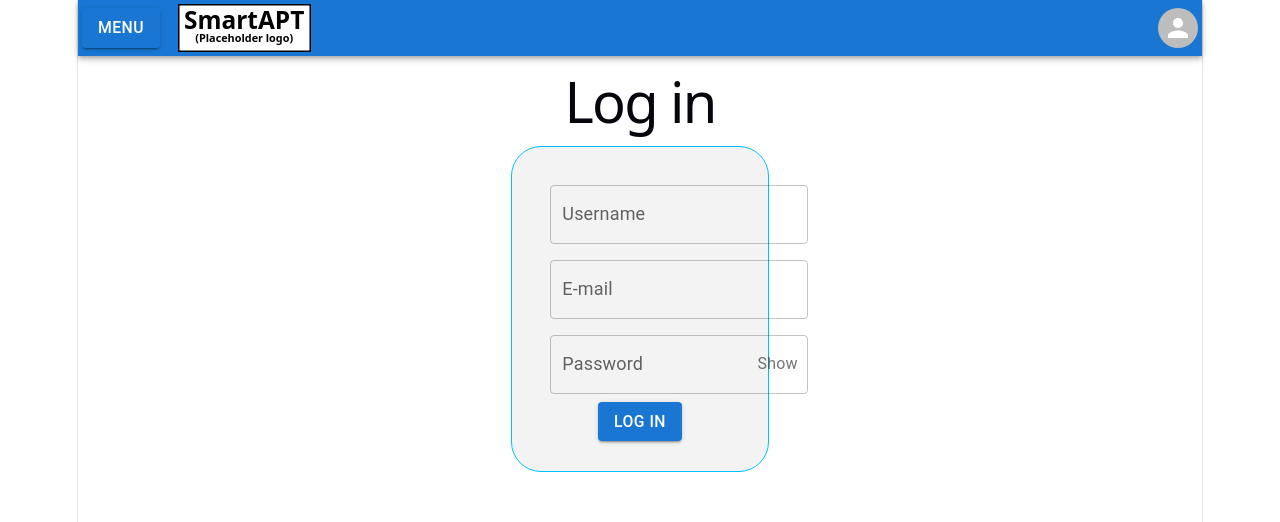
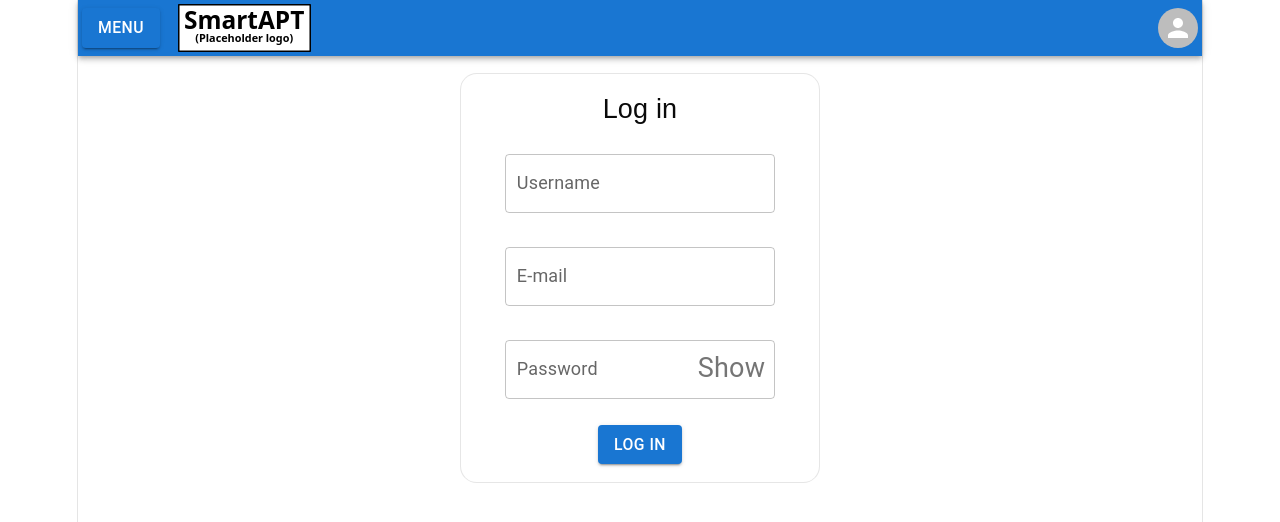
Before and after one commit to SevereWXJames/dormitory-managment-project, a React (Vite) app in the folder frontend/: page /login in a window 1280 px wide. Shown: the top 522 px of the page. Built offline with nearby package versions, Linux system fonts and the light colour scheme.

Commit message:
Fixed styling issues for login page

```diff
--- a/frontend/src/App.css
+++ b/frontend/src/App.css
@@ -197,52 +197,14 @@
 
 /* time labels */
 
-/*LAUNDRY_BOOKINGs_PAGE*/
-
-.laundryBookingsPage {
-    display: flex;
-    justify-content: flex-start;
+/*LAUNDRY BOOKINGS PAGE*/
+.bento-grid {
+    grid-template-areas: "book" "credits" "bookings";  /* mobile default */
 }
-
-.laundryBookingsPage .contents {
-    display: flex;
-    flex-direction: row;
-    position: relative;
-    left: 100px;
-}
-
-.laundryBookingsPage .contents > * {
-    padding: 30px;
-    border: 1px solid deepskyblue;
-    border-radius: 30px;
-    margin: 15px;
-    background-color: #f3f3f3;
-    color: black;
-}
-
-.laundryBookingsPage .machineList > * {
-    align-self: flex-start;
-    margin: 10px;
-}
-
-.laundryBookingsPage .bookingsColumn {
-    display: flex;
-    flex-direction: column;
-    align-self: flex-start;
-    text-align: left;
-    width: 50%;
-    margin: 10px;
-}
-
-.bookingsColumn .bookingForm > * {
-    display: flex;
-    flex-direction: column;
-    align-self: flex-start;
-    width: 50%
-}
-
-.bookingsColumn .tables {
-    margin: 10px;
+@media (min-width: 768px) {
+    .bento-grid {
+        grid-template-areas: "book credits" "book bookings";
+    }
 }
 
 /*SETTINGS_PAGE*/
@@ -288,23 +250,6 @@
 }
 
 /* LOG IN PAGE */
-
-.login-page {
-    & .login-form {
-        margin: 0 auto;
-        width: 25ch;
-        padding: 30px;
-        border: 1px solid deepskyblue;
-        border-radius: 30px;
-
-        background-color: #f3f3f3;
-        color: black;
-    }
-
-    & .password-field-edge-button {
-        font-size: medium;
-    }
-}
 
 /* COMMON STYLE FOR CARDS IN RESIDENT CREDITS, NOTICES AND MAINTENANCE REQUEST PAGES */
 
--- a/frontend/src/components/common/LoginForm.tsx
+++ b/frontend/src/components/common/LoginForm.tsx
@@ -72,8 +72,8 @@ export function LoginForm() {
 	}
 
 	return (
-		<div className="login-form">
-            <FormControl sx={{ m: 1, width: '25ch' }} variant="filled">
+		<div className="login-form flex flex-col gap-4 m-4 items-center mx-auto" style={{ width: 'fit-content', margin: '0 auto' }}>
+            <FormControl sx={{ m: 1, width: '30ch' }} variant="filled">
                 <InputLabel htmlFor={`${usernameFieldID}-input`}>Username</InputLabel>
                 <OutlinedInput
                     id={`${usernameFieldID}-input`}
@@ -83,7 +83,7 @@ export function LoginForm() {
                     onChange={(e) => setUsername((e.target as HTMLInputElement).value)}
                 />
             </FormControl>
-			<FormControl sx={{ m: 1, width: '25ch' }} variant="filled">
+			<FormControl sx={{ m: 1, width: '30ch' }} variant="filled">
 				<InputLabel htmlFor={`${emailFieldID}-input`}>E-mail</InputLabel>
 				<OutlinedInput
 					id={`${emailFieldID}-input`}
@@ -93,7 +93,7 @@ export function LoginForm() {
 					onChange={(e) => setEmail((e.target as HTMLInputElement).value)}
 				/>
 			</FormControl>
-			<FormControl sx={{ m: 1, width: '25ch' }} variant="filled">
+			<FormControl sx={{ m: 1, width: '30ch' }} variant="filled">
 				<InputLabel htmlFor={`${passwordFieldID}-input`}>Password</InputLabel>
 				<OutlinedInput
 					id={`${passwordFieldID}-input`}
--- a/frontend/src/pages/common/LoginPage.tsx
+++ b/frontend/src/pages/common/LoginPage.tsx
@@ -1,13 +1,22 @@
-import { CommonFrame } from "../../components/common/CommonFrame";
-import { LoginForm } from "../../components/common/LoginForm";
+import {CommonFrame} from "../../components/common/CommonFrame";
+import {LoginForm} from "../../components/common/LoginForm";
+import {
+    Card,
+    CardContent,
+    CardTitle,
+} from "@/components/ui/card"
 
 export function LoginPage() {
     return (
         <>
             <CommonFrame commonFrameType="LOGIN"></CommonFrame>
             <main className="login-page">
-				<h1>Log in</h1>
-				<LoginForm />
+                <Card className="flex flex-col gap-4 p-4 m-4 w-fit mx-auto">
+                    <CardTitle className="text-2xl">Log in</CardTitle>
+                    <CardContent className="flex flex-col gap-4">
+                        <LoginForm/>
+                    </CardContent>
+                </Card>
             </main>
         </>
     )
--- a/frontend/src/pages/common/residents/dashboard/dynamic/LaundryBookingsPage.tsx
+++ b/frontend/src/pages/common/residents/dashboard/dynamic/LaundryBookingsPage.tsx
@@ -34,9 +34,8 @@ export function LaundryBookingsPage() {
     ]
     return (<>
         <CommonFrame commonFrameType={"RESIDENT"}/>
-
-        <div className={"flex flex-wrap gap-4 p-4"}>
-            <Card className="w-full max-w-sm p-4 text-left">
+        <div className="bento-grid grid grid-cols-1 md:grid-cols-[min-content_1fr] gap-4 p-4">
+            <Card className="p-4 text-left" style={{gridArea: "book"}}>
                 <CardTitle>Book a machine:</CardTitle>
                 <div className={"machineList"}>
                     <CardContent>
@@ -45,23 +44,23 @@ export function LaundryBookingsPage() {
                 </div>
             </Card>
 
-            <Card className="w-full max-w-sm p-3 flex flex-col gap-1">
+            <Card className="p-3 flex flex-col gap-1 text-left" style={{gridArea: "credits"}}>
                 <div className="flex items-center gap-2">
                     <strong>Credit Balance (credits):</strong>
                     <p className="m-0">100</p>
                 </div>
-                <Link to={"/credits"} className="font-semibold underline hover:opacity-70 transition-opacity flex-1 text-left">
+                <Link to={"/credits"}
+                      className="font-semibold underline hover:opacity-70 transition-opacity">
                     <strong>Buy More Credits</strong>
                 </Link>
             </Card>
 
-            <Card className="flex-1 min-w-[300px]">
+            <Card style={{gridArea: "bookings"}}>
                 <CardTitle>Upcoming bookings</CardTitle>
                 <CardContent>
                     <BookingsTable rows={rows} caption={"Upcoming bookings"}/>
                 </CardContent>
             </Card>
-
         </div>
     </>)
 }
```
Lines whose indentation alone changed are shown as unchanged.
